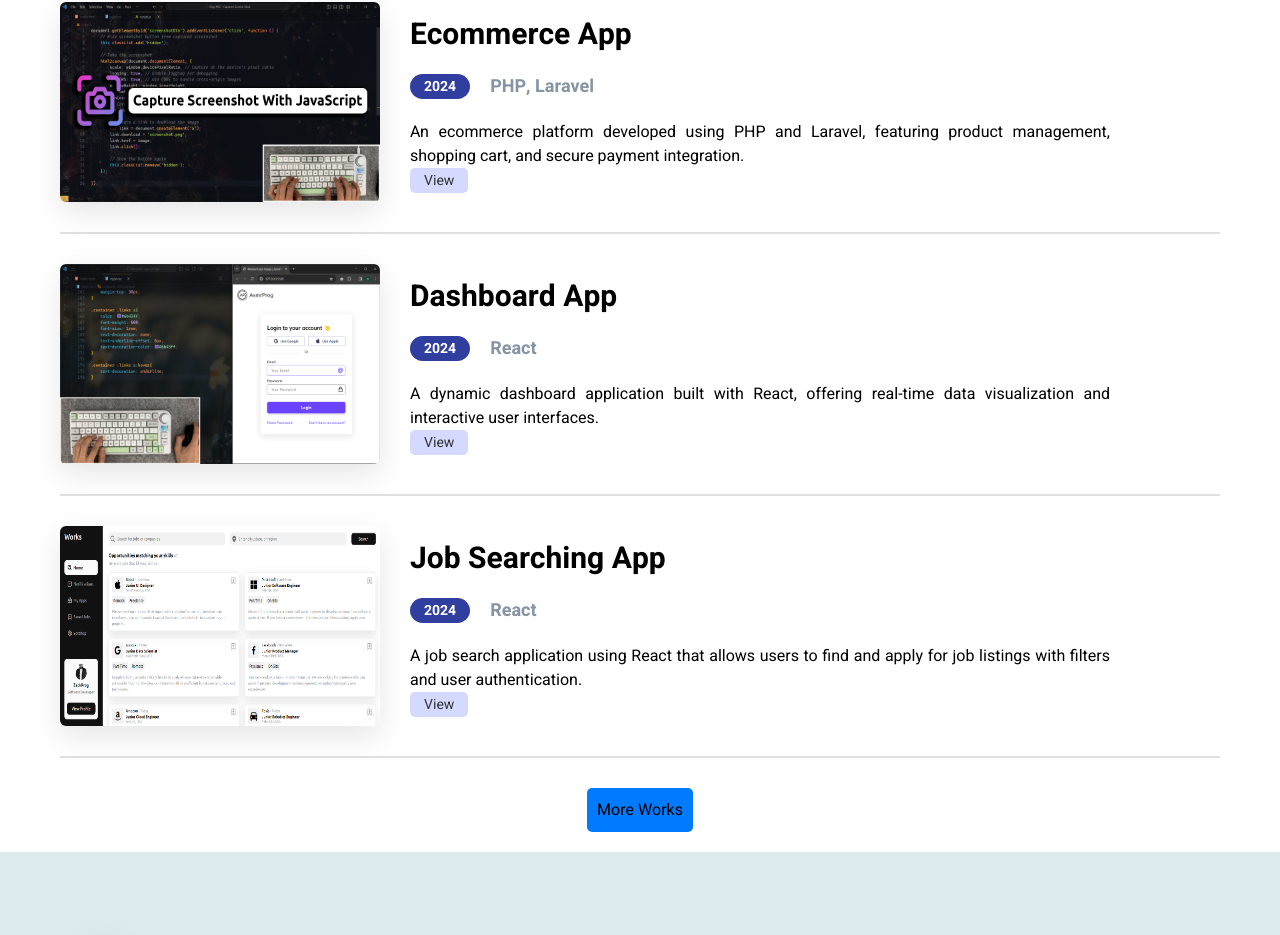
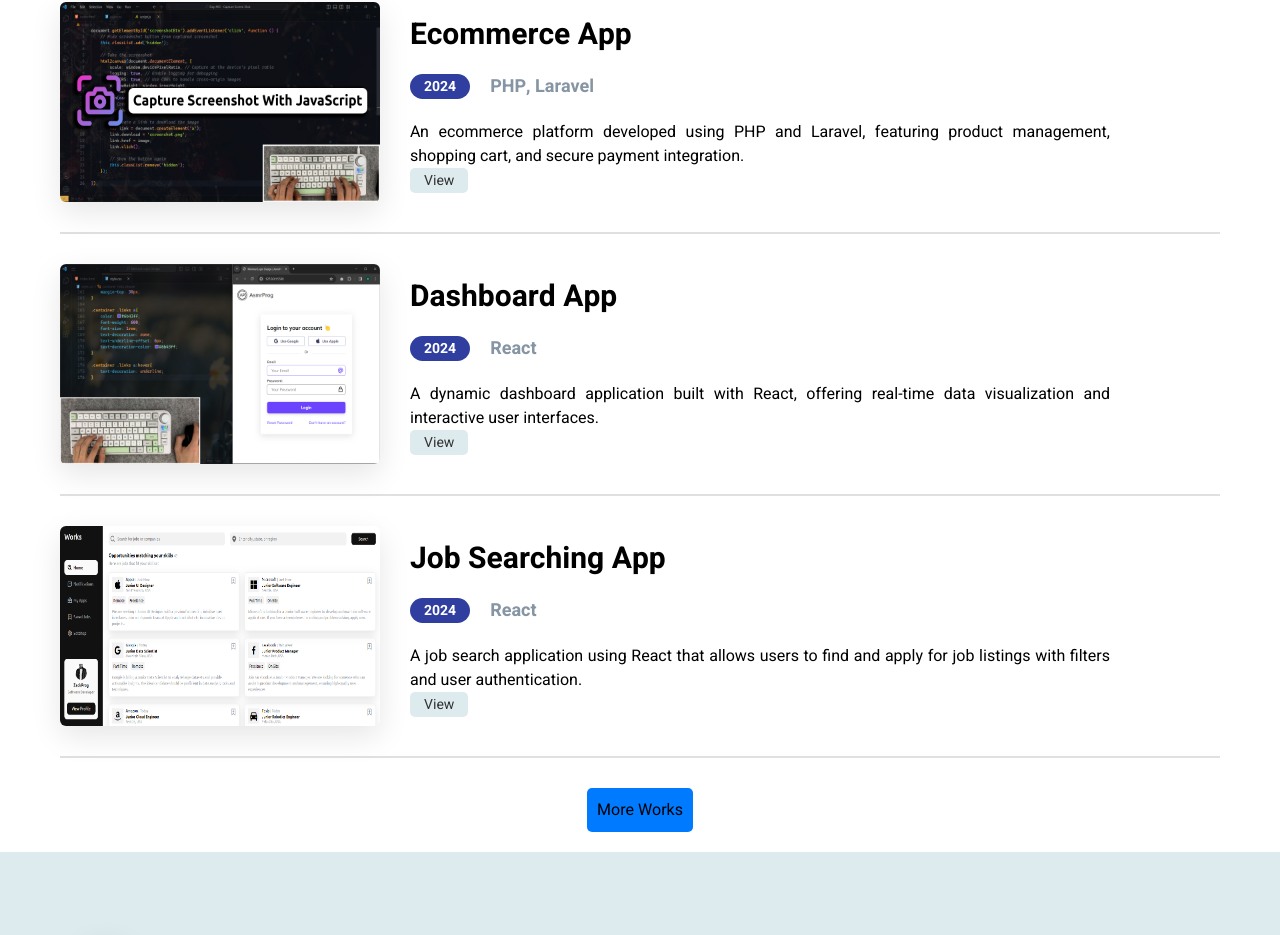
Before and after one commit to zack97/my_portfolio, a React (Vite) app: page / in a window 1280 px wide. Shown: the part 2480-3415 px from the top of the page. Built offline with nearby package versions, Linux system fonts and the light colour scheme.

Commit message:
uploading  jobsearching app done 2

```diff
--- a/src/index.css
+++ b/src/index.css
@@ -13,7 +13,7 @@ a {
 }
 
 .a-backgroung {
-  background-color: #d4daff;
+  background-color: #deebee;
   padding: 2px 14px;
   color: #333;
   border-radius: 5px;
```
Also changed, not shown: 4 other files (tests, documents, lock files or other folders).
